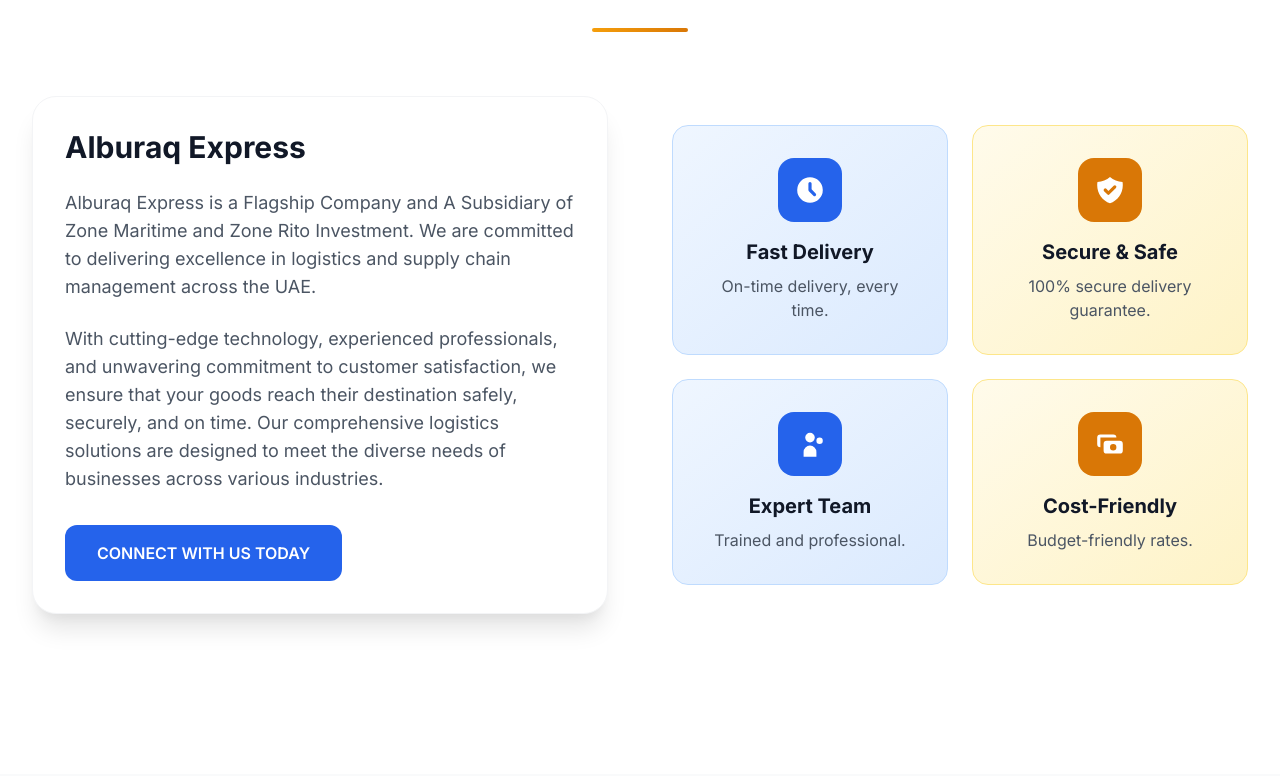
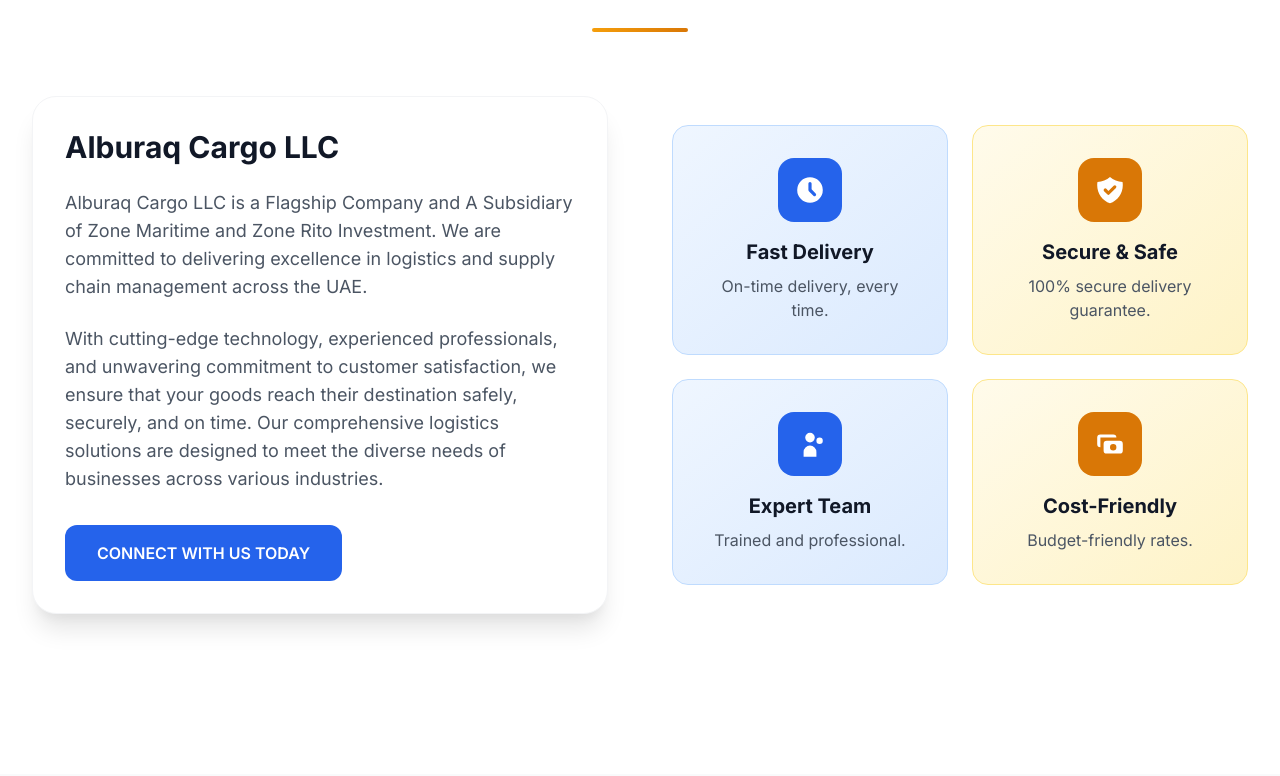
Before and after one commit to SufyanFarooq/al-buraq, a Next.js app: page / in a window 1280 px wide. Shown: the part 924-1700 px from the top of the page. Built offline with nearby package versions, Linux system fonts and the light colour scheme.

Commit message:
change express to cargo

```diff
--- a/src/app/layout.tsx
+++ b/src/app/layout.tsx
@@ -9,9 +9,9 @@
   description: "Alburaq Cargo LLC provides professional logistics and delivery solutions across UAE. Last-mile delivery, supply chain management, leasing solutions, and storage facilities.",
   keywords: "logistics, delivery services, UAE, last-mile delivery, supply chain, Alburaq Cargo, cargo services, storage facilities, leasing solutions",
   icons: {
-    icon: '/assets/alburaq-cargo-dark-logo.png',
-    shortcut: '/assets/alburaq-cargo-dark-logo.png',
-    apple: '/assets/alburaq-cargo-dark-logo.png',
+    icon: '/favicon.png',
+    shortcut: '/favicon.png',
+    apple: '/favicon.png',
   },
   openGraph: {
     title: 'Alburaq Cargo LLC - Professional Logistics & Delivery Solutions',
--- a/src/app/refund-policy/page.tsx
+++ b/src/app/refund-policy/page.tsx
@@ -40,7 +40,7 @@
                 1. Overview
               </h2>
               <p className="text-gray-600 mb-6">
-                At Alburaq Express, we strive to provide the highest quality
+                At Alburaq Cargo LLC, we strive to provide the highest quality
                 delivery and logistics services. This refund policy outlines the
                 circumstances under which refunds may be issued and the process
                 for requesting them.
--- a/src/app/terms-conditions/page.tsx
+++ b/src/app/terms-conditions/page.tsx
@@ -40,7 +40,7 @@
                 1. Acceptance of Terms
               </h2>
               <p className="text-gray-600 mb-6">
-                By accessing and using Alburaq Express services, you accept and
+                By accessing and using Alburaq Cargo LLC services, you accept and
                 agree to be bound by the terms and provision of this agreement.
                 If you do not agree to abide by the above, please do not use
                 this service.
@@ -50,7 +50,7 @@
                 2. Service Description
               </h2>
               <p className="text-gray-600 mb-6">
-                Alburaq Express provides logistics and delivery services
+                Alburaq Cargo LLC provides logistics and delivery services
                 including:
               </p>
               <ul className="list-disc pl-6 text-gray-600 mb-8">
@@ -131,7 +131,7 @@
               </h2>
               <p className="text-gray-600 mb-6">
                 All content on our website and materials are owned by Alburaq
-                Express and are protected by copyright and other intellectual
+                Cargo LLC and are protected by copyright and other intellectual
                 property laws.
               </p>
 
--- a/src/components/About.tsx
+++ b/src/components/About.tsx
@@ -15,9 +15,9 @@
           {/* Left Content */}
           <div className="animate-fade-in-up order-2 lg:order-1">
             <div className="bg-white rounded-2xl sm:rounded-3xl p-6 sm:p-8 shadow-xl border border-gray-100">
-              <h3 className="text-2xl sm:text-3xl font-bold text-gray-900 mb-4 sm:mb-6">Alburaq Express</h3>
+              <h3 className="text-2xl sm:text-3xl font-bold text-gray-900 mb-4 sm:mb-6">Alburaq Cargo LLC</h3>
               <p className="text-base sm:text-lg text-gray-600 leading-relaxed mb-4 sm:mb-6">
-                Alburaq Express is a Flagship Company and A Subsidiary of Zone Maritime and Zone Rito Investment.
+                Alburaq Cargo LLC is a Flagship Company and A Subsidiary of Zone Maritime and Zone Rito Investment.
                 We are committed to delivering excellence in logistics and supply chain management across the UAE.
               </p>
               <p className="text-base sm:text-lg text-gray-600 leading-relaxed mb-6 sm:mb-8">
--- a/src/components/Footer.tsx
+++ b/src/components/Footer.tsx
@@ -12,16 +12,17 @@
             <div className="w-24 sm:w-28 lg:w-36 h-8 sm:h-10 lg:h-12 mr-2 sm:mr-3">
               <Image
                 src="/assets/alburaq-cargo-light-logo.png"
-                alt="Alburaq Express Logo"
+                alt="Alburaq Cargo LLC Logo"
                 width={148}
                 height={48}
                 className="w-full h-full object-contain"
+                style={{ width: 'auto', height: 'auto' }}
                 priority
               />
             </div>
             </div>
             <p className="text-gray-400 mb-6 leading-relaxed">
-              Alburaq Express is your trusted partner for seamless logistics and delivery services across UAE.
+              Alburaq Cargo LLC is your trusted partner for seamless logistics and delivery services across UAE.
               We provide last-mile delivery, supply chain management, and comprehensive logistics solutions
               to help your business grow.
             </p>
--- a/src/components/Header.tsx
+++ b/src/components/Header.tsx
@@ -25,10 +25,11 @@
             <div className="w-24 sm:w-28 lg:w-36 h-8 sm:h-10 lg:h-12 mr-2 sm:mr-3">
               <Image
                 src="/assets/alburaq-cargo-dark-logo.png"
-                alt="Alburaq Express Logo"
+                alt="Alburaq Cargo LLC Logo"
                 width={148}
                 height={48}
                 className="w-full h-full object-contain"
+                style={{ width: 'auto', height: 'auto' }}
                 priority
               />
             </div>
--- a/src/components/Hero.tsx
+++ b/src/components/Hero.tsx
@@ -67,7 +67,7 @@
                 Fast, Reliable, and Efficient Delivery Solutions Across UAE
               </h1>
               <p className="text-lg sm:text-xl text-blue-100 mb-8 leading-relaxed">
-                Alburaq Express delivers excellence in logistics with cutting-edge technology and unwavering commitment to customer satisfaction.
+                Alburaq Cargo LLC delivers excellence in logistics with cutting-edge technology and unwavering commitment to customer satisfaction.
               </p>
 
               {/* CTA Buttons */}
```
Also changed, not shown: public/favicon.png (added).
